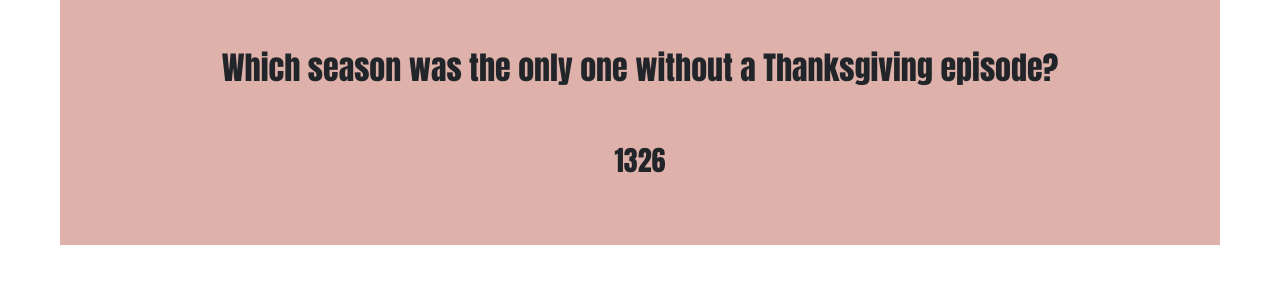
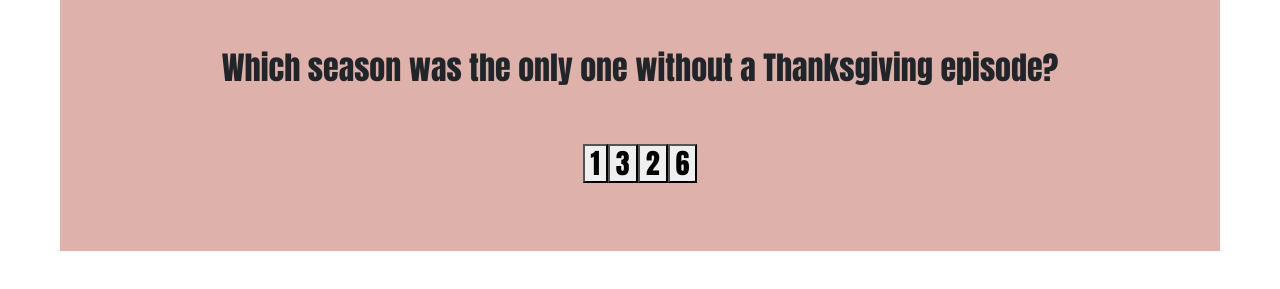
Before and after one commit to hallieraew/TriviaGame, a plain HTML site: page index.html in a window 1280 px wide. Both pictures are taken after a click on the button "START GAME". Shown: the part 245-534 px from the top of the page. Drawn offline with nearby package versions, Linux system fonts and the light colour scheme.

Commit message:
4 diff buttons

```diff
--- a/assets/css/style.css
+++ b/assets/css/style.css
@@ -10,3 +10,7 @@ div {
     margin: 60px;
     padding: 60px;
 }
+
+.answer {
+    position: block;
+}
--- a/assets/javascript/app.js
+++ b/assets/javascript/app.js
@@ -55,7 +55,20 @@ $(document).ready(function () {
     console.log(correctAnswer);
 
     answerSet = questionSet[gameIndex].answers;
-    $(".answers").append(answerSet);
+
+    for (i=0; i<answerSet.length; i++) {
+
+      var a = $("<button>");
+          a.addClass("answer");
+          // Added a data-attribute
+          a.attr("data-name", answerSet[i]);
+          // Provided the initial button text
+          a.text(answerSet[i]);
+          // Added the button to the answers div
+          $(".answers").append(a);
+    // $(".answers").append(answerSet);
+
+  }
 
   }
 
```
